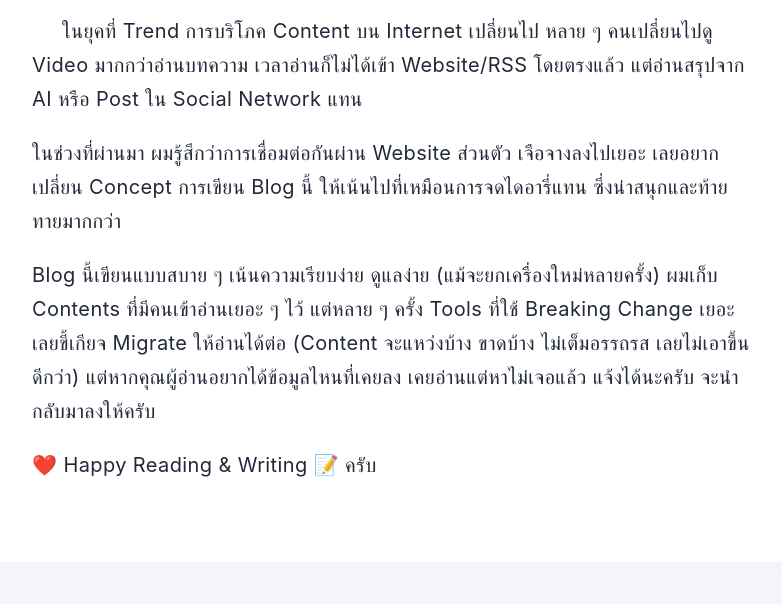
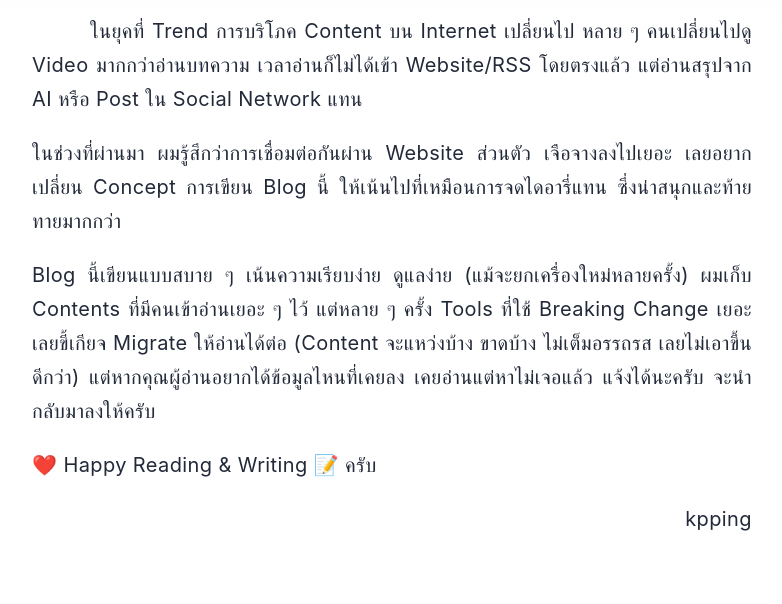
Before and after one commit to kpping/blog.kpping.me, an Astro site: page / in a window 1280 px wide. Shown: the part 559-1163 px from the top of the page, without its empty margins (248-1030 px from the left). Built offline with nearby package versions, Linux system fonts and the light colour scheme; Astro itself is replaced by a stand-in of ours; grey boxes are pictures that could not be loaded.

Commit message:
update content

```diff
--- a/src/pages/index.astro
+++ b/src/pages/index.astro
@@ -2,7 +2,7 @@
 import BaseHead from "../components/BaseHead.astro";
 import Footer from "../components/Footer.astro";
 import Header from "../components/Header.astro";
-import { SITE_DESCRIPTION, SITE_TITLE } from "../consts";
+import { SITE_DESCRIPTION, SITE_TITLE, SITE_AUTHOR } from "../consts";
 ---
 
 <!doctype html>
@@ -40,18 +40,18 @@ import { SITE_DESCRIPTION, SITE_TITLE } from "../consts";
           <!-- https://kpping.files.wordpress.com/2021/10/logo_v1.png -->
         </picture>
       </p>
-      <p>
-        &nbsp;&nbsp;&nbsp;&nbsp; ในยุคที่ Trend การบริโภค Content บน Internet
+      <p style="text-align: justify;">
+        &nbsp; &nbsp; &nbsp; &nbsp; ในยุคที่ Trend การบริโภค Content บน Internet
         เปลี่ยนไป หลาย ๆ คนเปลี่ยนไปดู Video มากกว่าอ่านบทความ
         เวลาอ่านก็ไม่ได้เข้า Website/RSS โดยตรงแล้ว แต่อ่านสรุปจาก AI หรือ Post
         ใน Social Network แทน
       </p>
-      <p>
+      <p style="text-align: justify;">
         ในช่วงที่ผ่านมา ผมรู้สึกว่าการเชื่อมต่อกันผ่าน Website ส่วนตัว
         เจือจางลงไปเยอะ เลยอยากเปลี่ยน Concept การเขียน Blog นี้
         ให้เน้นไปที่เหมือนการจดไดอารี่แทน ซึ่งน่าสนุกและท้ายทายมากกว่า
       </p>
-      <p>
+      <p style="text-align: justify;">
         Blog นี้เขียนแบบสบาย ๆ เน้นความเรียบง่าย ดูแลง่าย
         (แม้จะยกเครื่องใหม่หลายครั้ง) ผมเก็บ Contents ที่มีคนเข้าอ่านเยอะ ๆ ไว้
         แต่หลาย ๆ ครั้ง Tools ที่ใช้ Breaking Change เยอะ เลยขี้เกียจ Migrate
@@ -60,6 +60,7 @@ import { SITE_DESCRIPTION, SITE_TITLE } from "../consts";
         เคยอ่านแต่หาไม่เจอแล้ว แจ้งได้นะครับ จะนำกลับมาลงให้ครับ
       </p>
       <p>❤️ Happy Reading & Writing 📝 ครับ</p>
+      <p style="text-align: right;">{SITE_AUTHOR}</p>
     </main>
     <Footer />
   </body>
```
Also changed, not shown: src/content/posts/hello-world-astro.md (+1 -1 lines), src/pages/posts/index.astro (+4 -4 lines).
